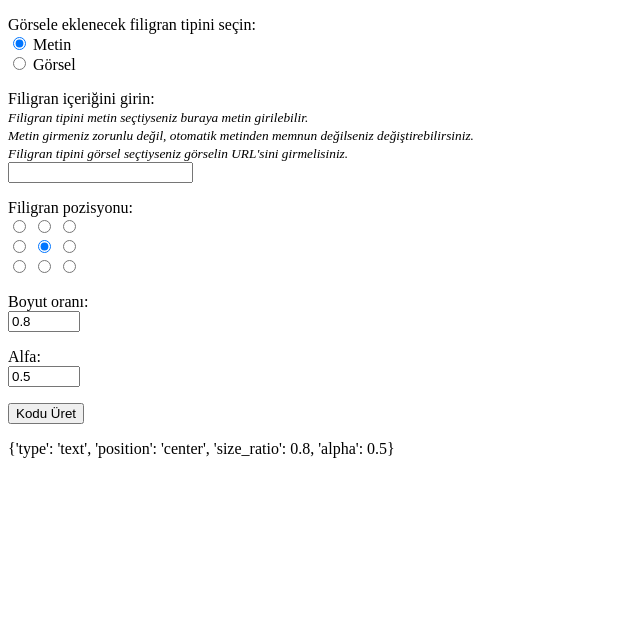
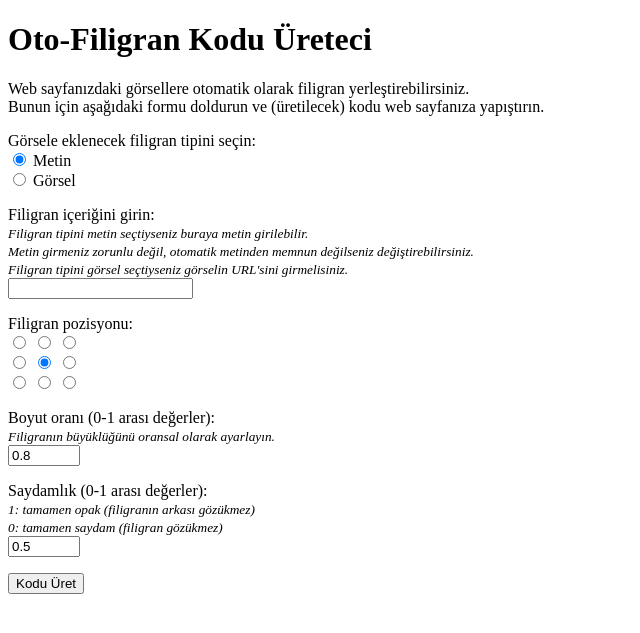
Before and after one commit to sseyren/water-web-mark, a Flask app: page / in a window 1280 px wide. Shown: the top 633 px of the page, without its empty margins (0-640 px from the left). Run offline with Flask 2, Linux system fonts and the light colour scheme.

Commit message:
js code generator

```diff
--- a/app.py
+++ b/app.py
@@ -1,5 +1,5 @@
 from flask import Flask, Response, render_template, abort, request
-from urllib.parse import urlparse
+from urllib.parse import urlparse, urlencode
 import requests
 
 import watermarks
@@ -7,18 +7,28 @@ from watermarks import WatermarkType, TextPosition
 
 app = Flask(__name__)
 
+def generate_embed_js(watermark_type:WatermarkType, hostname:str, params:dict):
+    template = app.jinja_env.get_template("js_code.jinja")
+
+    return template.render(
+        hostname=hostname,
+        endpoint=f"/watermark/{watermark_type.value}",
+        query=urlencode(params),
+    )
+
 @app.route("/", methods=["GET", "POST"])
 def index():
+    watermark_type = WatermarkType.TEXT
     params = {
-        "type": WatermarkType.TEXT.value,
         "position": TextPosition.CENTER.value,
         "size_ratio": 0.8,
         "alpha": 0.5,
     }
+    generated_code = None
 
     if request.method == "POST":
         try:
-            params["type"] = WatermarkType(request.form.get("type")).value
+            watermark_type = WatermarkType(request.form.get("type"))
         except ValueError:
             pass
 
@@ -41,13 +51,21 @@ def index():
         except ValueError:
             pass
 
+        generated_code = generate_embed_js(
+            watermark_type, request.host_url[0:-1], params)
+
     return render_template(
         "index.jinja",
+        watermark_type=watermark_type.value,
         params=params,
+        generated_code=generated_code,
         TextPosition=TextPosition
     )
 
-@app.route("/watermark/text/<file_name>", methods=["GET"])
+@app.route(
+    f"/watermark/{WatermarkType.TEXT.value}/<file_name>",
+    methods=["GET"]
+)
 def watermark_text(file_name):
     image_url = urlparse(request.args.get("url"))
     if not image_url.geturl():
--- a/templates/index.jinja
+++ b/templates/index.jinja
@@ -8,12 +8,17 @@
 </head>
 
 <body>
+  <h1>Oto-Filigran Kodu Üreteci</h1>
+  <p>
+    Web sayfanızdaki görsellere otomatik olarak filigran yerleştirebilirsiniz.<br>
+    Bunun için aşağıdaki formu doldurun ve (üretilecek) kodu web sayfanıza yapıştırın.
+  </p>
   <form method="POST">
     <p>
       <label>Görsele eklenecek filigran tipini seçin:</label><br>
-      <input type="radio" name="type" value="text" {{ "checked" if params.type == "text" }} />
+      <input type="radio" name="type" value="text" {{ "checked" if watermark_type == "text" }} />
       <label>Metin</label><br>
-      <input type="radio" name="type" value="image" {{ "checked" if params.type == "image" }} />
+      <input type="radio" name="type" value="image" {{ "checked" if watermark_type == "image" }} />
       <label>Görsel</label><br>
     </p>
     <p>
@@ -22,34 +27,50 @@
         <small><i>Filigran tipini metin seçtiyseniz buraya metin girilebilir.</i></small><br>
         <small><i>Metin girmeniz zorunlu değil, otomatik metinden memnun değilseniz değiştirebilirsiniz.</i></small><br>
         <small><i>Filigran tipini görsel seçtiyseniz görselin URL'sini girmelisiniz.</i></small>
-      </label><br>
+      </label>
+      <br>
       <input type="text" name="content" value="{{ params.content }}" /><br>
     </p>
     <p>
       <label>Filigran pozisyonu:</label><br>
-      {% for pos in TextPosition: %}
+      {% for pos in TextPosition %}
       <input
         type="radio"
         name="position"
         value="{{ pos.value }}"
         {{ "checked" if params.position == pos.value }}
       />
-      {% if loop.index is divisibleby(3): %}<br>{% endif %}
+      {% if loop.index is divisibleby(3) %}<br>{% endif %}
       {% endfor %}
     </p>
     <p>
-      <label>Boyut oranı:</label><br>
+      <label>
+        Boyut oranı (0-1 arası değerler):<br>
+        <small><i>Filigranın büyüklüğünü oransal olarak ayarlayın.</i></small>
+      </label>
+      <br>
       <input type="number" name="size_ratio" min="0" max="1" step="0.01" value="{{ params.size_ratio }}" /><br>
     </p>
     <p>
-      <label>Alfa:</label><br>
+      <label>
+        Saydamlık (0-1 arası değerler):<br>
+        <small><i>1: tamamen opak (filigranın arkası gözükmez)</i></small><br>
+        <small><i>0: tamamen saydam (filigran gözükmez)</i></small>
+      </label>
+      <br>
       <input type="number" name="alpha" min="0" max="1" step="0.01" value="{{ params.alpha }}" /><br>
     </p>
     <p>
       <input type="submit" value="Kodu Üret" />
     </p>
   </form>
-  {{ params }}
+  {% if generated_code %}
+  <hr>
+  <p>
+    <label>Bu kodu html sayfanızın <code>&lt;body&gt;</code> etiketinin sonuna ekleyin:</label><br>
+    <textarea rows="8" cols="150" readonly>{{ generated_code }}</textarea>
+  </p>
+  {% endif %}
 </body>
 
 </html>
```
Also changed, not shown: templates/js_code.jinja (added, +7 -0 lines).
